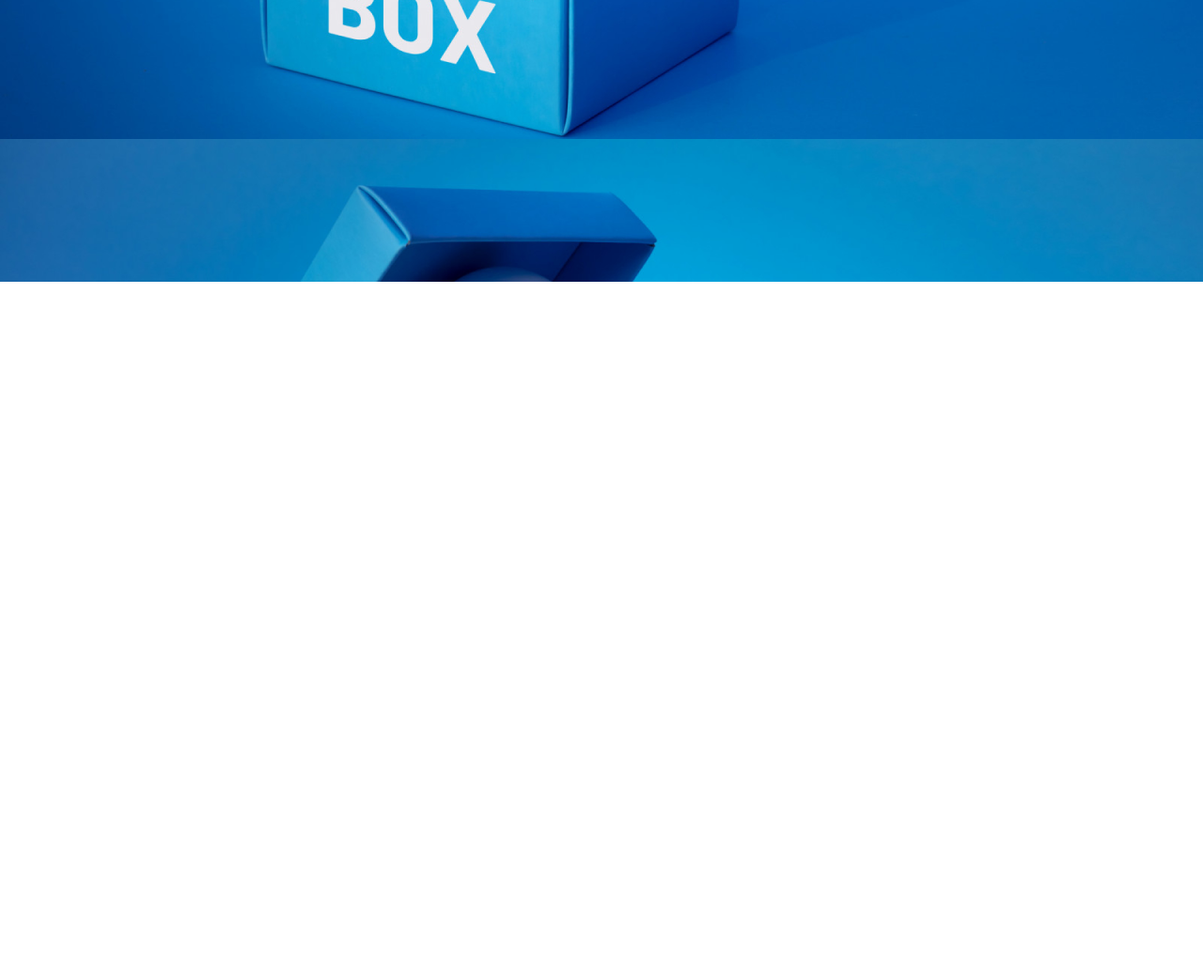
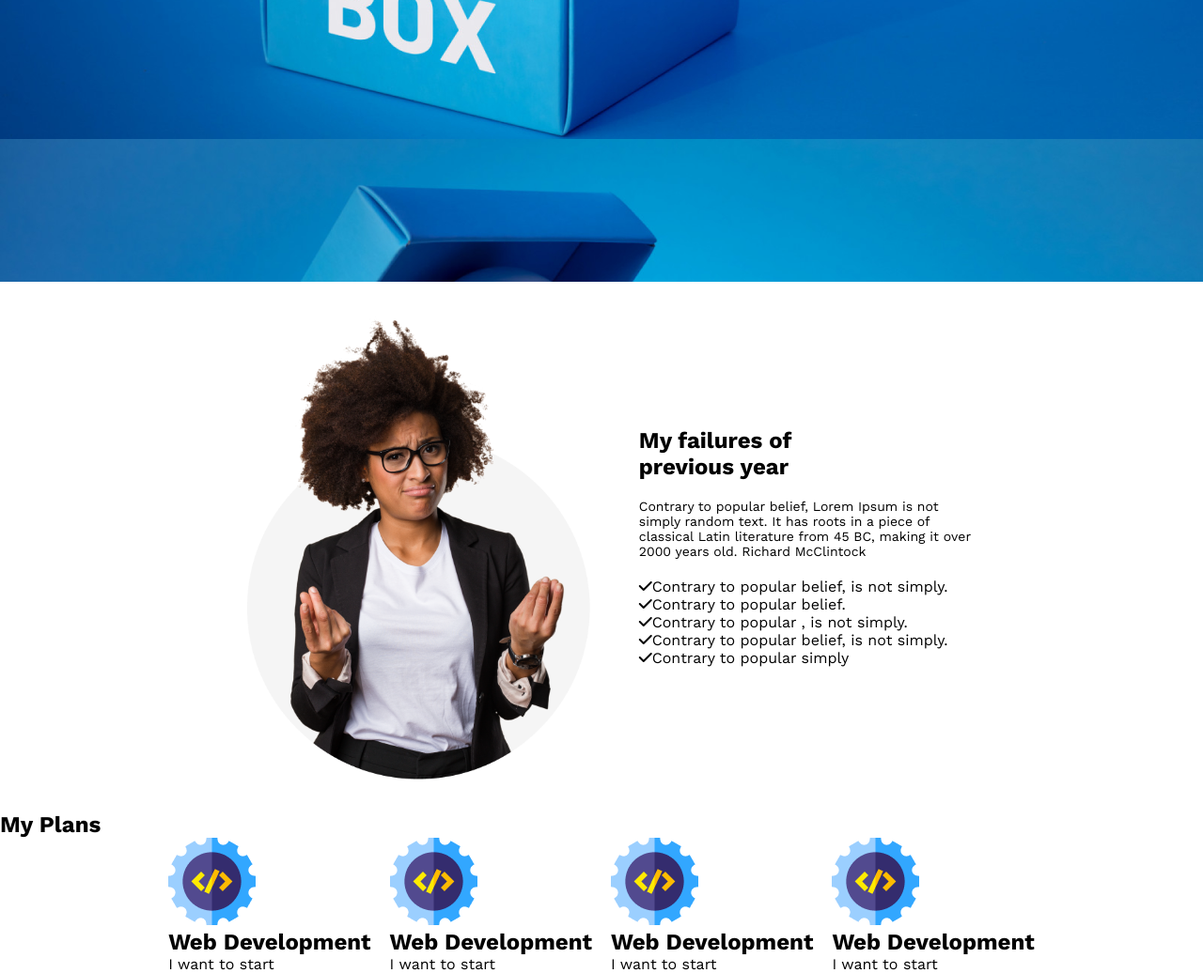
Before and after one commit to AkhiSharmin/Think-out-of-the-box, a plain HTML site: page index.html in a window 1280 px wide. Shown: the part 660-1696 px from the top of the page at 94% size. Before the commit the page ends 960 px from the top, so only its background shows below. Drawn offline with nearby package versions, Linux system fonts and the light colour scheme.

Commit message:
added plan

```diff
--- a/CSS/style.css
+++ b/CSS/style.css
@@ -41,3 +41,45 @@ banner section style start
 /************************
 banner section style end
 *************************/
+
+/************************
+failure section style end
+*************************/
+.failure-section {
+  margin: 0 auto;
+  padding: 30px 150px;
+}
+.failure {
+  display: flex;
+  align-items: center;
+  justify-content: center;
+  gap: 40px;
+}
+.failure-img img {
+  height: 500px;
+}
+
+.failure-description {
+  font-size: 14px;
+  padding: 20px 0px;
+}
+.failure-subTitle h4 {
+  font-weight: 400;
+}
+
+/************************
+failure section style end
+*************************/
+
+/************************
+plans section style end
+*************************/
+.plans {
+  display: flex;
+  align-items: center;
+  justify-content: center;
+  gap: 20px;
+}
+/************************
+plans section style end
+*************************/
--- a/index.html
+++ b/index.html
@@ -10,6 +10,10 @@
     <link rel="preconnect" href="https://fonts.gstatic.com" crossorigin>
     <link href="https://fonts.googleapis.com/css2?family=Work+Sans:ital,wght@0,100..900;1,100..900&display=swap"
         rel="stylesheet">
+
+    <!-- fontawsome link  -->
+    <link rel="stylesheet" href="https://cdnjs.cloudflare.com/ajax/libs/font-awesome/6.5.1/css/all.min.css" />
+    <!-- custom css  -->
     <link rel="stylesheet" href="CSS/style.css">
 </head>
 
@@ -34,6 +38,63 @@
     </header>
     <!-- banner section end  -->
 
+    <main>
+        <!-- failure section start  -->
+        <section class="failure-section">
+            <div class="failure">
+                <div class="failure-img">
+                    <img src="images/person.png" alt="">
+                </div>
+                <div class="failure-text">
+                    <h1 class="failure-title">My failures of <br>
+                        previous year</h1>
+                    <p class="failure-description">
+                        Contrary to popular belief, Lorem Ipsum is not <br>
+                        simply random text. It has roots in a piece of <br>
+                        classical Latin literature from 45 BC, making it over <br>
+                        2000 years old. Richard McClintock
+                    </p>
+                    <div class="failure-subTitle">
+                        <h4><i class="fa-solid fa-check"></i>Contrary to popular belief, is not simply.</h4>
+                        <h4><i class="fa-solid fa-check"></i>Contrary to popular belief.</h4>
+                        <h4><i class="fa-solid fa-check"></i>Contrary to popular , is not simply.</h4>
+                        <h4><i class="fa-solid fa-check"></i>Contrary to popular belief, is not simply.</h4>
+                        <h4><i class="fa-solid fa-check"></i>Contrary to popular simply</h4>
+                    </div>
+                </div>
+            </div>
+        </section>
+        <!-- failure section end  -->
+
+        <!-- my plans section end  -->
+        <section>
+            <h1 class="plans-title">My Plans</h1>
+            <div class="plans">
+                <div>
+                    <img src="images/icons/web.png" alt="">
+                    <h1>Web Development</h1>
+                    <p>I want to start</p>
+                </div>
+                <div>
+                    <img src="images/icons/web.png" alt="">
+                    <h1>Web Development</h1>
+                    <p>I want to start</p>
+                </div>
+                <div>
+                    <img src="images/icons/web.png" alt="">
+                    <h1>Web Development</h1>
+                    <p>I want to start</p>
+                </div>
+                <div>
+                    <img src="images/icons/web.png" alt="">
+                    <h1>Web Development</h1>
+                    <p>I want to start</p>
+                </div>
+            </div>
+        </section>
+        <!-- my plans section end  -->
+    </main>
+
 </body>
 
 </html>
```
